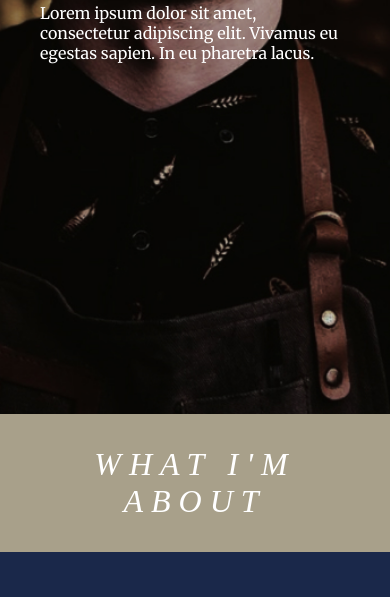
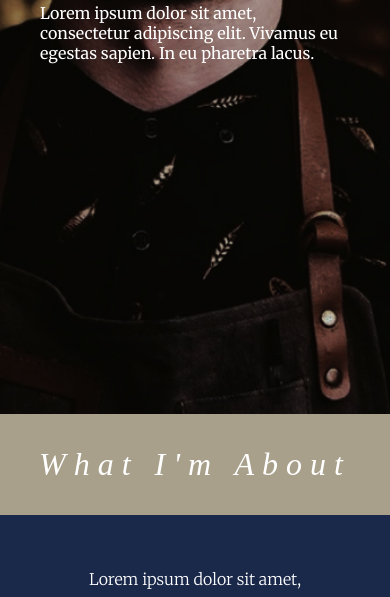
Before and after one commit to Aidanr50/ryedrinks, a plain HTML site: page _site/index.html in a window 390 px wide. Shown: the part 430-1027 px from the top of the page. Drawn offline with Linux system fonts and the light colour scheme; a web font is replaced by a local one.

Commit message:
Uppercase transform removed

```diff
--- a/_site/assets/css/main.css
+++ b/_site/assets/css/main.css
@@ -586,7 +586,7 @@ footer{
         width: 200px;
         font-style: italic;
         font-weight: 500;
-        text-transform: uppercase;
+        text-transform: none;
         letter-spacing: 0.5rem;
         position: relative;
     }
--- a/_site/index.html
+++ b/_site/index.html
@@ -176,7 +176,7 @@
         <div class="bio-wrapper">
             <div class="bio-text-wrap">
                 <div class="bio-text">
-                    <h1>Who I Am...</h1>
+                    <h1>Behind it all..</h1>
                     <p>Lorem ipsum dolor sit amet, consectetur adipiscing elit. Vivamus eu egestas sapien. In eu pharetra lacus. Aenean sit amet augue at enim iaculis laoreet.
                     </p>
                     <p>Aenean iaculis risus non nulla posuere, vitae congue dui condimentum. Cras fringilla scelerisque libero, ut mattis metus eleifend nec.
--- a/assets/css/main.css
+++ b/assets/css/main.css
@@ -589,7 +589,7 @@ footer{
         width: 200px;
         font-style: italic;
         font-weight: 500;
-        text-transform: uppercase;
+        text-transform: none;
         letter-spacing: 0.5rem;
         position: relative;
     }
```
Also changed, not shown: _layouts/default.html (+1 -1 lines), 4 other files.
